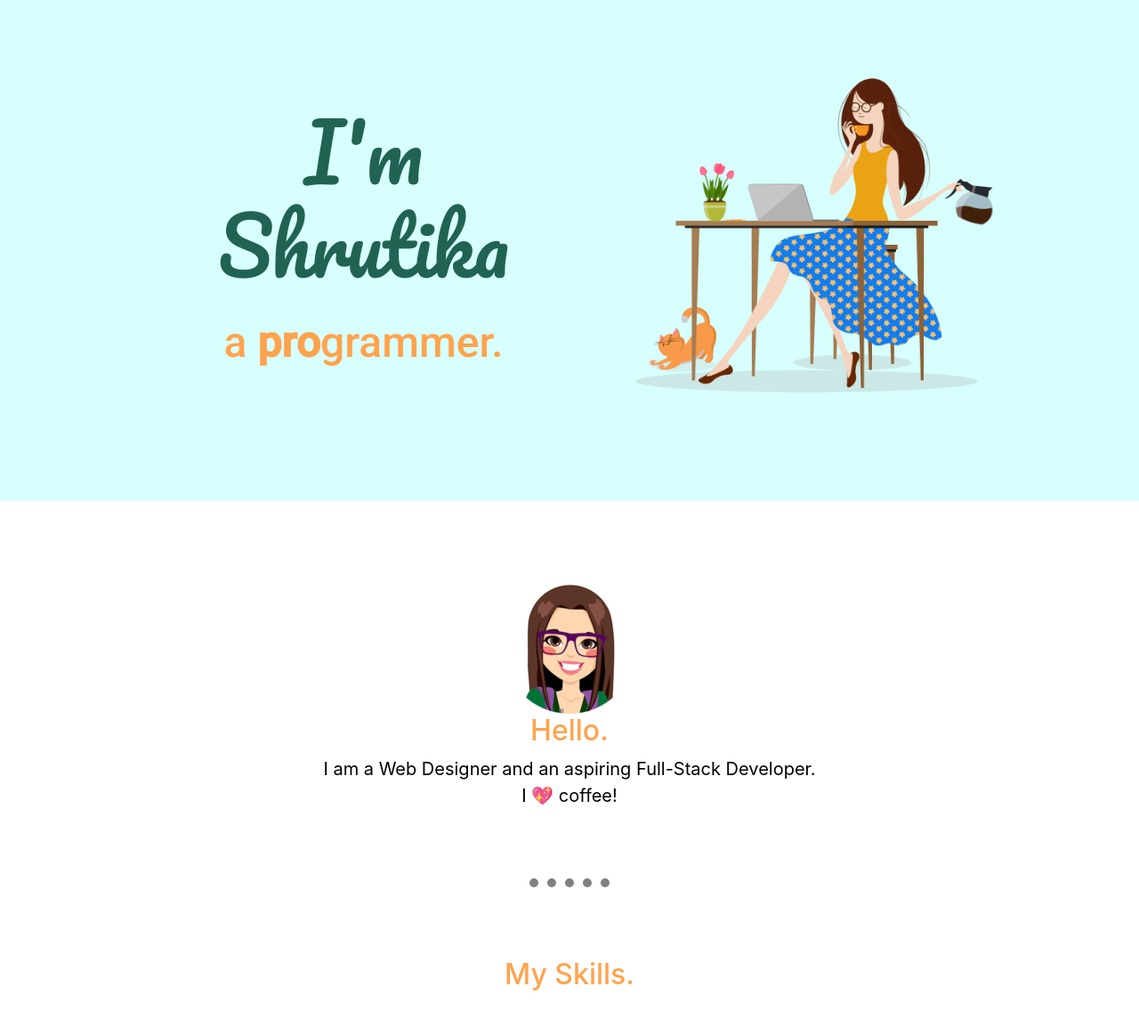
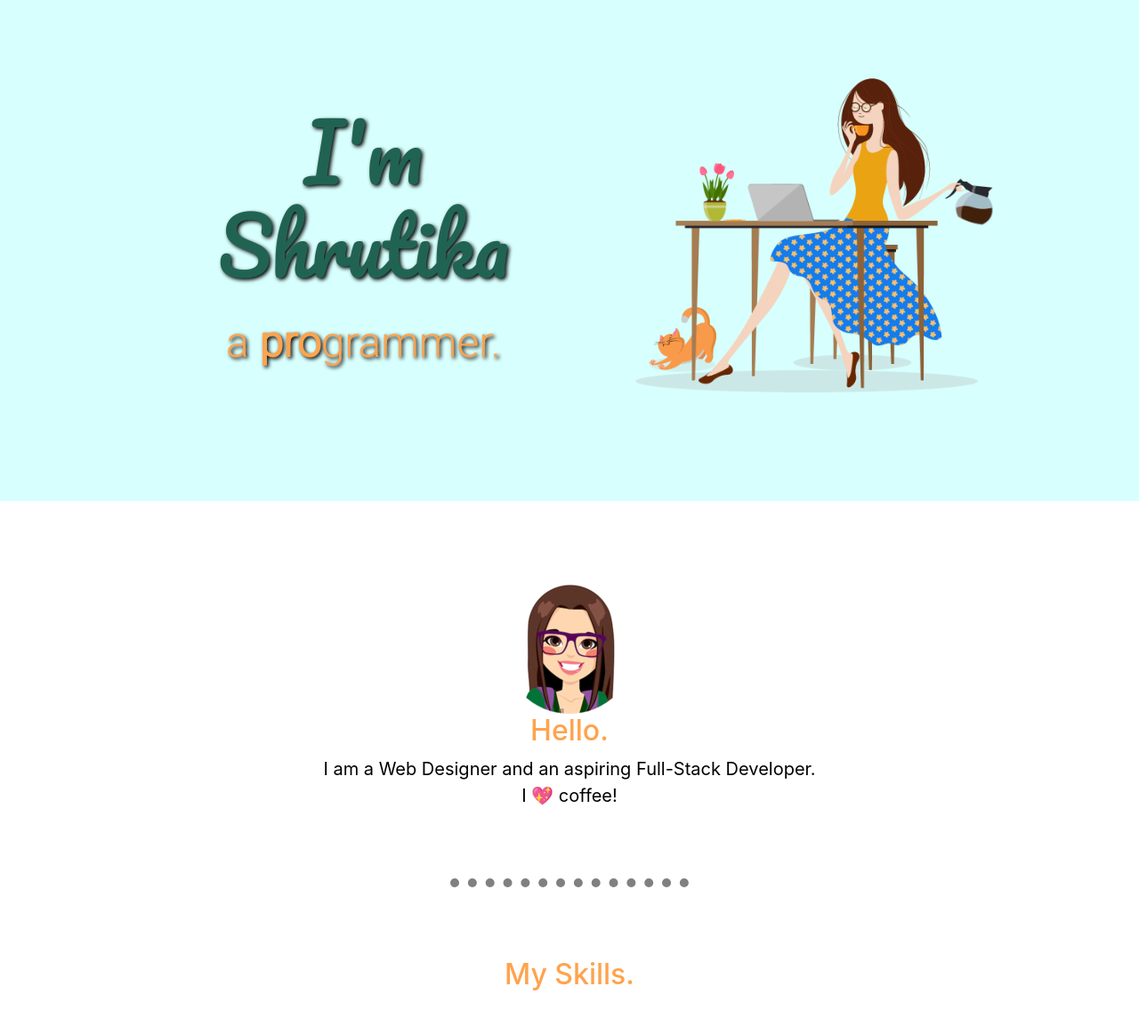
Before and after one commit to Shrutikapedamkar/Shrutikapedamkar.github.io, a plain HTML site: page index.html in a window 1280 px wide. Shown: the part 146-1300 px from the top of the page at 89% size. Drawn offline with nearby package versions, Linux system fonts and the light colour scheme.

Commit message:
updated v10.0

```diff
--- a/index.html
+++ b/index.html
@@ -14,7 +14,7 @@
     <script src="https://cdn.jsdelivr.net/npm/popper.js@1.16.0/dist/umd/popper.min.js" integrity="sha384-Q6E9RHvbIyZFJoft+2mJbHaEWldlvI9IOYy5n3zV9zzTtmI3UksdQRVvoxMfooAo" crossorigin="anonymous"></script>
     <script src="https://stackpath.bootstrapcdn.com/bootstrap/4.4.1/js/bootstrap.min.js" integrity="sha384-wfSDF2E50Y2D1uUdj0O3uMBJnjuUD4Ih7YwaYd1iqfktj0Uod8GCExl3Og8ifwB6" crossorigin="anonymous"></script>
     <!-- Google fonts -->
-    <link href="https://fonts.googleapis.com/css2?family=Montserrat&family=Pacifico&family=Roboto:ital,wght@0,500;1,400&display=swap" rel="stylesheet">
+    <link href="https://fonts.googleapis.com/css2?family=Montserrat&family=Pacifico&family=Roboto:wght@300&display=swap" rel="stylesheet">
   </head>
   <body>
     <section id="title">
--- a/styles.css
+++ b/styles.css
@@ -29,18 +29,24 @@ h3{
 .main1{
   padding-top: 7rem;
   font-size: 5.5rem;
+  text-shadow: 2px 2px 4px #000000;
+  text-align: center;
 }
 .main2{
   padding-top: 20px;
   font-size: 3rem;
   font-family: 'Roboto', sans-serif;
+  text-shadow: 2px 2px 4px #000000;
+  text-align: center;
 }
 .womanimg{
   width: 120%;
 
+
 }
 .faviconimg{
   width: 10%;
+
 }
 /* navigation bar */
 .navbar{
@@ -88,7 +94,7 @@ hr{
   border-top-style: dotted;
   border-color: grey;
   border-width: 10px;
-  width: 10%;
+  width: 30%;
 }
 .skills{
   text-align: center;
@@ -151,6 +157,7 @@ width:140px;
   padding: 3% 15% 2%;
   text-decoration: none;
   text-align: center;
+  margin: 0px;
 
 }
 .footer-link{
```
